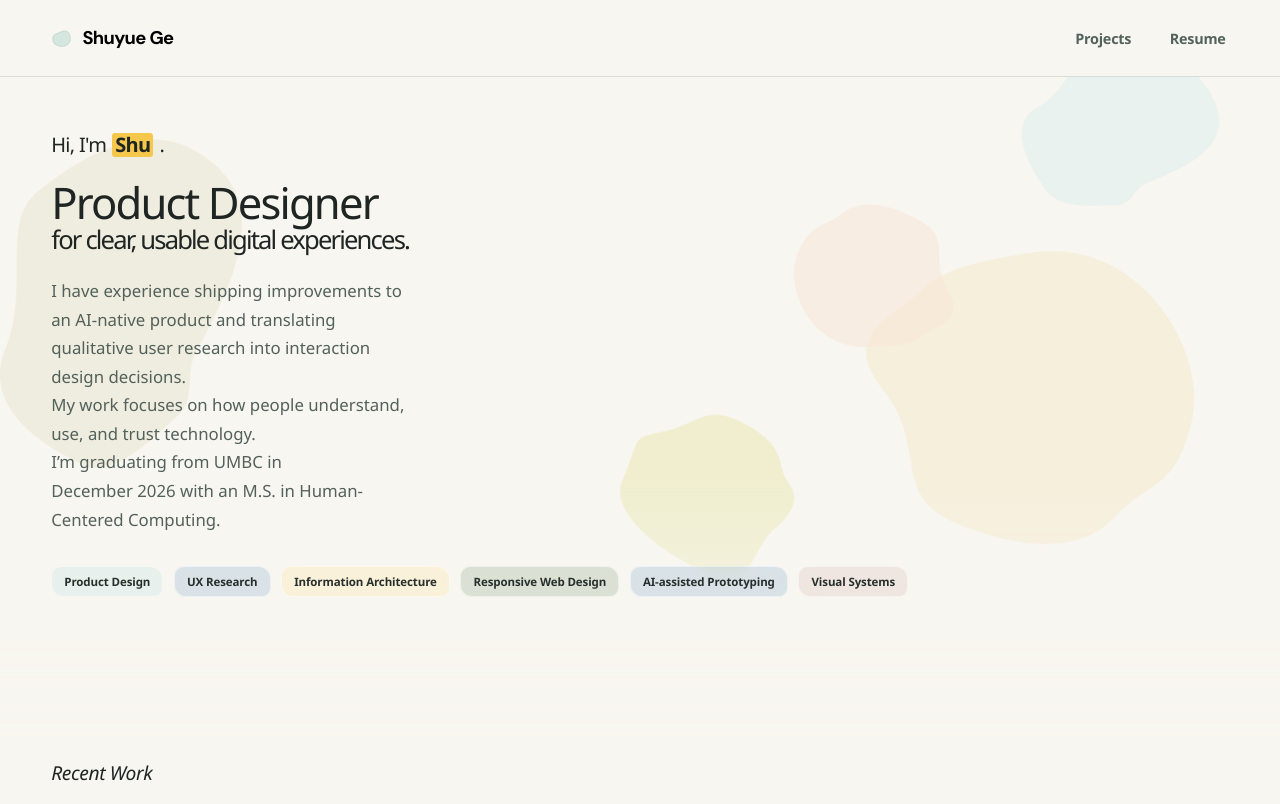
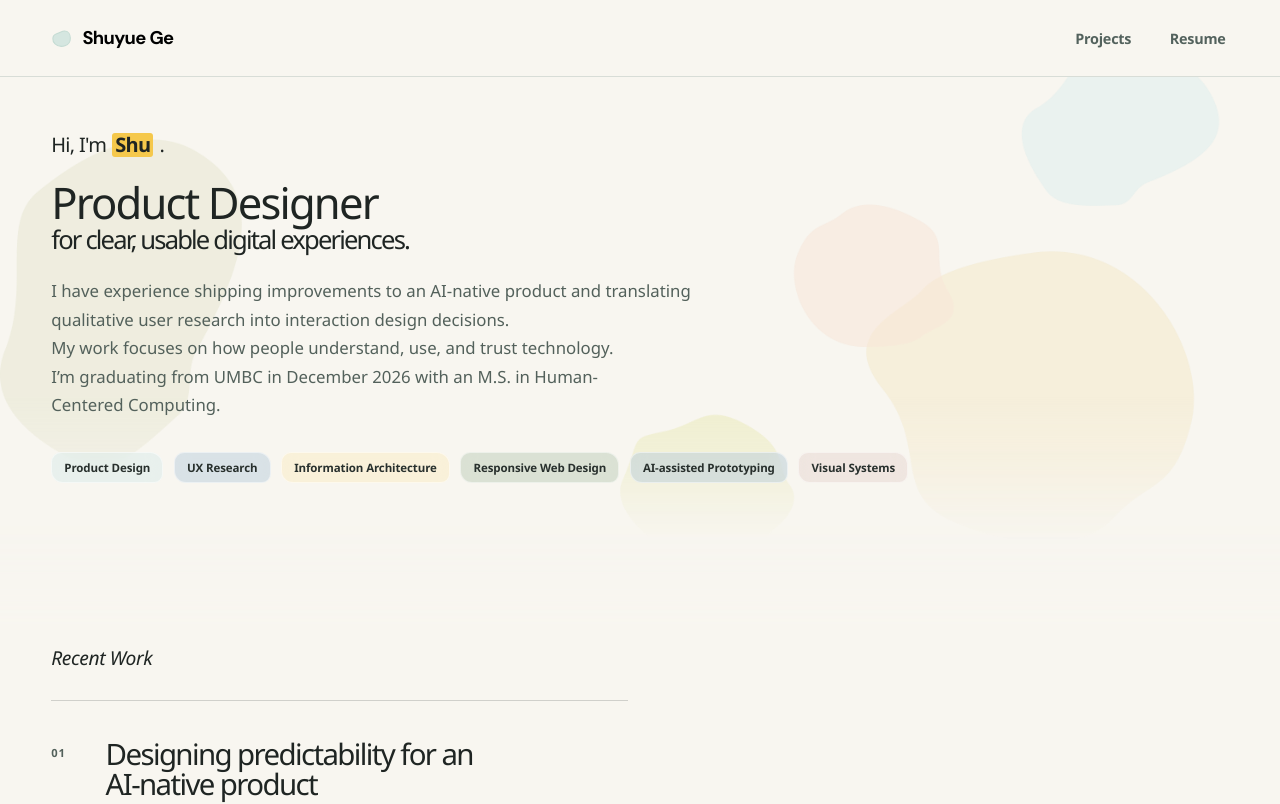
Before and after one commit to ShuyueGe/shuyuege.github.io, a React (Vite) app: page / in a window 1280 px wide. Shown: the top 804 px of the page. Built offline with nearby package versions, Linux system fonts and the light colour scheme; a web font is replaced by a local one.

Commit message:
Restore original homepage introduction width

```diff
--- a/src/components/AboutSection.tsx
+++ b/src/components/AboutSection.tsx
@@ -10,19 +10,31 @@ export function AboutSection() {
     if (!title || !description) return;
     let active = true;
 
-    // Align the introduction to the longest rendered title line at every width.
+    // Preserve the original introduction measure independently of the smaller title.
     const updateWidth = () => {
       if (!active) return;
       const bounds = title.getBoundingClientRect();
-      const textNodes = document.createTreeWalker(title, NodeFilter.SHOW_TEXT);
-      let right = bounds.left;
+      const reference = title.cloneNode(true) as HTMLHeadingElement;
+      reference.setAttribute("aria-hidden", "true");
+      Object.assign(reference.style, {
+        position: "absolute", visibility: "hidden", pointerEvents: "none",
+        width: bounds.width + "px", fontSize: "var(--about-intro-measure-size)",
+      });
+      reference.querySelectorAll<HTMLElement>("span").forEach(line => {
+        line.style.fontSize = "var(--about-intro-measure-size)";
+      });
+      title.after(reference);
+      const referenceBounds = reference.getBoundingClientRect();
+      const textNodes = document.createTreeWalker(reference, NodeFilter.SHOW_TEXT);
+      let right = referenceBounds.left;
       while (textNodes.nextNode()) {
         if (!textNodes.currentNode.textContent?.trim()) continue;
         const range = document.createRange();
         range.selectNodeContents(textNodes.currentNode);
         for (const line of range.getClientRects()) right = Math.max(right, line.right);
       }
-      const width = Math.min(bounds.width, right - bounds.left);
+      const width = Math.min(bounds.width, right - referenceBounds.left);
+      reference.remove();
       description.style.setProperty("--about-description-width", width + "px");
     };
     updateWidth();
--- a/src/styles.css
+++ b/src/styles.css
@@ -1990,13 +1990,13 @@ p {
 }
 
 .home-page .about-hero__title-primary {
-  font-size: clamp(1.75rem, 3.4vw, 3.375rem);
+  --about-intro-measure-size: clamp(3.5rem, 6.8vw, 6.75rem); font-size: clamp(1.75rem, 3.4vw, 3.375rem);
   line-height: 1;
 }
 
 .home-page .about-hero__title-secondary {
   margin-top: 0.08em;
-  font-size: clamp(1.225rem, 2vw, 2.05rem);
+  --about-intro-measure-size: clamp(2.45rem, 4vw, 4.1rem); font-size: clamp(1.225rem, 2vw, 2.05rem);
   line-height: 1.04;
 }
 
@@ -2074,11 +2074,11 @@ p {
   }
 
   .home-page .about-hero__title-primary {
-    font-size: clamp(1.425rem, 4vw, 2.25rem);
+    --about-intro-measure-size: clamp(2.85rem, 8vw, 4.5rem); font-size: clamp(1.425rem, 4vw, 2.25rem);
   }
 
   .home-page .about-hero__title-secondary {
-    font-size: clamp(1.25rem, 3.5vw, 2rem);
+    --about-intro-measure-size: clamp(2.5rem, 7vw, 4rem); font-size: clamp(1.25rem, 3.5vw, 2rem);
   }
 }
 
@@ -2108,14 +2108,14 @@ p {
   }
 
   .home-page .about-hero__title-primary {
-    font-size: clamp(1.275rem, 5.75vw, 1.725rem);
+    --about-intro-measure-size: clamp(2.55rem, 11.5vw, 3.45rem); font-size: clamp(1.275rem, 5.75vw, 1.725rem);
     line-height: 1.02;
   }
 
   .home-page .about-hero__title-secondary {
     max-width: 15ch;
     margin-top: 0.16em;
-    font-size: clamp(1.1rem, 5vw, 1.5rem);
+    --about-intro-measure-size: clamp(2.2rem, 10vw, 3rem); font-size: clamp(1.1rem, 5vw, 1.5rem);
     line-height: 1.06;
   }
 
@@ -2582,7 +2582,7 @@ body { background: var(--color-bg); }
 .home-page .about-hero__intro { display: flex; align-items: baseline; flex-wrap: wrap; column-gap: 0.3em; margin-bottom: 1.5rem; font-size: 1.25rem; font-weight: 500; }
 .home-page .about-hero__name { margin-inline: 0; border-radius: 3px; padding: 0 0.15em; font-weight: 650; }
 .home-page .about-hero__role { margin-left: 0.7rem; color: var(--color-muted); font-size: 0.85rem; }
-.home-page .about-hero__title { max-width: 100%; font-size: clamp(1.7rem, 2.6vw, 2.4rem); font-weight: 550; letter-spacing: -0.055em; line-height: 1.05; text-wrap: initial; }
+.home-page .about-hero__title { max-width: 100%; --about-intro-measure-size: clamp(3.4rem, 5.2vw, 4.8rem); font-size: clamp(1.7rem, 2.6vw, 2.4rem); font-weight: 550; letter-spacing: -0.055em; line-height: 1.05; text-wrap: initial; }
 .home-page .about-hero__description { width: var(--about-description-width, 100%); max-width: 100%; margin-top: 1.5rem; font-size: 1.05rem; line-height: 1.7; }
 .selected-work__heading { display: flex; justify-content: space-between; align-items: baseline; gap: 1rem; border-top: 1px solid var(--color-border); padding-block: 1.25rem; }
 .selected-work__heading h2 { margin: 0; font-size: 1rem; font-weight: 650; }
@@ -2625,8 +2625,8 @@ body { background: var(--color-bg); }
   .home-page .about-hero { padding-block: 2.5rem; }
   .home-page .about-hero__intro { font-size: 1.125rem; margin-bottom: 1.25rem; }
   .home-page .about-hero__role { font-size: 0.75rem; margin-left: 0.3rem; }
-  .home-page .about-hero__title { font-size: clamp(1.25rem, 5.125vw, 1.75rem); line-height: 1.1; }
-  .home-page .about-hero__description { width: 100%; font-size: 1rem; margin-top: 1.25rem; }
+  .home-page .about-hero__title { --about-intro-measure-size: clamp(2.5rem, 10.25vw, 3.5rem); font-size: clamp(1.25rem, 5.125vw, 1.75rem); line-height: 1.1; }
+  .home-page .about-hero__description { font-size: 1rem; margin-top: 1.25rem; }
   .selected-work__heading > span { display: none; }
   .selected-work__features { grid-template-columns: 1fr; gap: 2.75rem; }
   .work-feature--patsy { margin-top: 0; }
```
